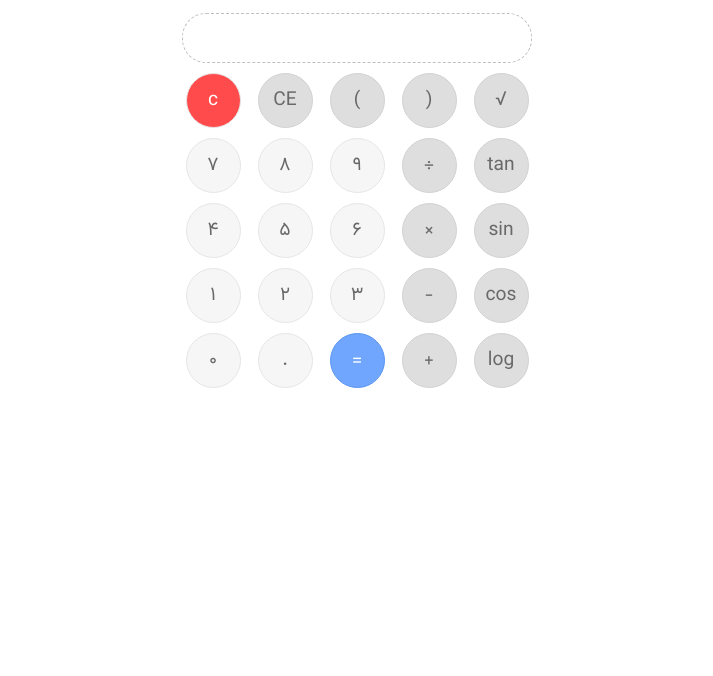
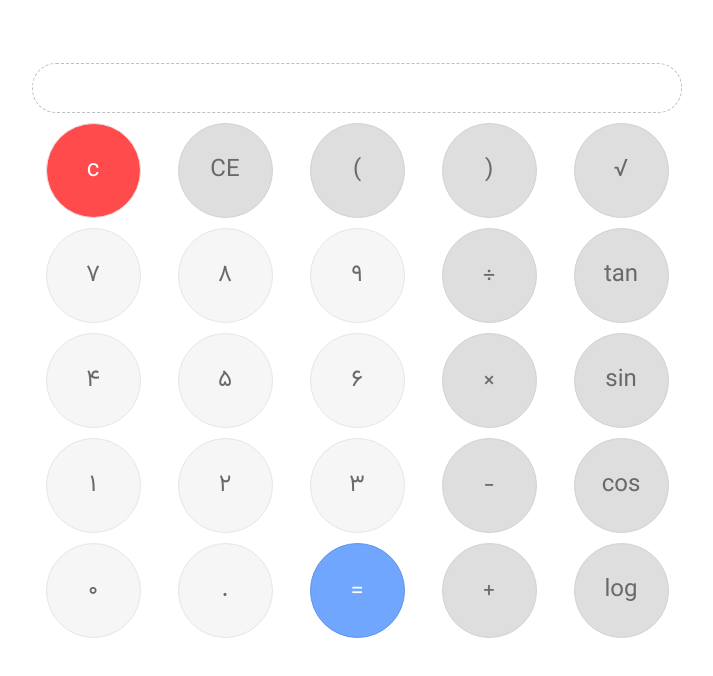
Before and after one commit to amnasiri/amnasiri-calculator.github.io, a plain HTML site: page index.html in a window 1280 px wide. Shown: the whole page, without its empty margins (283-996 px from the left). Drawn offline with Linux system fonts and the light colour scheme.

Commit message:
Update style.css

```diff
--- a/style.css
+++ b/style.css
@@ -80,7 +80,7 @@
   }
 
 table {
-    margin-top: 50px;
+    margin-top: 150px;
     display: flex;
     width: 100%;
     height: 300px;
@@ -117,8 +117,8 @@ input[type=button] {
     background-image: linear-gradient(top, #f5f5f5, #f1f1f1);
     border: 1px solid #dedede;
     color: #444;
-    height: 55px;
-    width: 55px;
+    height: 115px;
+    width: 115px;
     text-align: center;
     font-size: 1.2em;
     font-weight: normal;
@@ -161,3 +161,21 @@ input[name=operator] {
     border: 1px solid #c6c6c6;
     background-color: #d6d6d6;
 }
+
+@media only screen and (min-width: 600px) {
+  table {
+    margin-top: 200px;
+
+}
+  input[type=button] {
+    border-radius: 500px;
+    height: 95px;
+    width: 95px;
+    font-size: 1.5em !important;
+
+
+}
+input[type=text] {
+  border-radius: 24px;
+  width: 650px;
+}}
```
